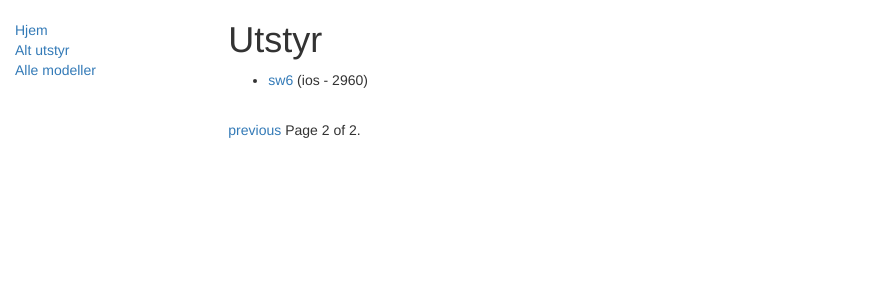
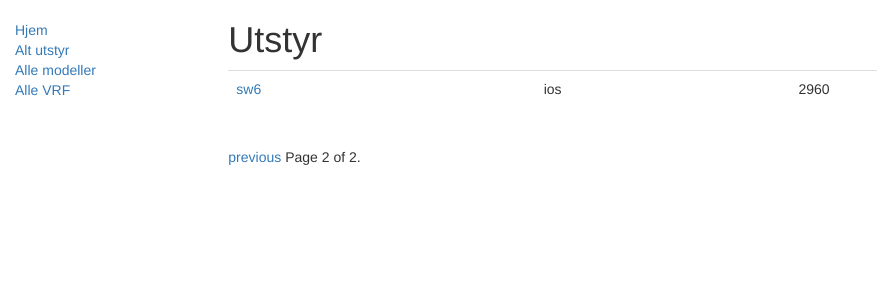
Before and after one commit to torstefan/luralab, a Django app: page /prov/equipment?page=2 in a window 1280 px wide. Shown: the top 300 px of the page, without its empty margins (0-877 px from the left). Run offline with Django 3.2, Linux system fonts and the light colour scheme; data comes from the database, SQL or seed files in the repository; both versions use the stored data as it was after the commit; some libraries are stand-ins or nearby versions.

Commit message:
VRF with VLAN under Equipment

```diff
--- a/prov/models.py
+++ b/prov/models.py
@@ -19,6 +19,46 @@ class Equipment(models.Model):
         Returns the url to access a particular instance of the model.
         """
         return reverse('equipment-detail', args=[str(self.id)])
+
+    class Meta:
+        ordering = ['name']
+
+class Vrf(models.Model):
+    name = models.CharField(max_length=200, help_text="Enter name of the vrf")
+
+    equipment = models.ForeignKey('Equipment', on_delete=models.CASCADE, null=True)
+
+    loopback = models.CharField(max_length=200, help_text="Enter name of the vrf")
+    linknet = models.CharField(max_length=200, help_text="Enter name of the vrf")
+
+
+    def __str__(self):
+        return self.name + " - " + self.loopback
+
+    def get_absolute_url(self):
+        """
+        Returns the url to access a particular instance of the model.
+        """
+        return reverse('vrf-detail', args=[str(self.id)])
+
+    class Meta:
+        ordering = ['name']
+
+class Vlan(models.Model):
+    name = models.CharField(max_length=200, help_text="Enter name of the vrf")
+    vlan_id = models.IntegerField(help_text="Enter the VLAN ID")
+    network_addr = models.CharField(max_length=200, help_text="Enter net_addr in / notation. Eg. 1.1.1.0/24 ")
+
+    vrf = models.ForeignKey('Vrf', on_delete=models.SET_NULL, null=True)
+
+    def __str__(self):
+        return self.name
+
+    def get_absolute_url(self):
+        """
+        Returns the url to access a particular instance of the model.
+        """
+        return reverse('vlan-detail', args=[str(self.id)])
 
     class Meta:
         ordering = ['name']
--- a/prov/static/css/styles.css
+++ b/prov/static/css/styles.css
@@ -3,3 +3,8 @@
     padding: 0;
     list-style: none;
 }
+
+.table-borderless td,
+.table-borderless th {
+    border: 0;
+}
--- a/prov/templates/base_generic.html
+++ b/prov/templates/base_generic.html
@@ -25,6 +25,7 @@
           <li><a href="{% url 'index' %}">Hjem</a></li>
           <li><a href="{% url 'equipment' %}">Alt utstyr</a></li>
           <li><a href="{% url 'emodel' %}">Alle modeller</a></li>
+          <li><a href="{% url 'vrf' %}">Alle VRF</a></li>
       </ul>
      {% endblock %}
       </div>
--- a/prov/templates/index.html
+++ b/prov/templates/index.html
@@ -10,8 +10,8 @@
   <p>Luralab har følgende innhold: </p>
   <ul>
     <li><strong>Utstyr:</strong> {{ num_equip }}</li>
-      <li><strong>Modeller:</strong> {{ num_emodel }}</li>
-      <li><strong>Os:</strong> {{ num_os }}</li>
+    <li><strong>Modeller:</strong> {{ num_emodel }}</li>
+    <li><strong>Os:</strong> {{ num_os }}</li>
   </ul>
 
 {% endblock %}
--- a/prov/templates/prov/equipment_list.html
+++ b/prov/templates/prov/equipment_list.html
@@ -5,15 +5,45 @@
 
     {% if equipment_list %}
 
-    <ul>
-
-      {% for equipment in equipment_list %}
-      <li>
-        <a href="{{ equipment.get_absolute_url }}">{{ equipment.name }}</a> ({{ equipment.os }} - {{equipment.equip_model}})
-      </li>
-      {% endfor %}
-
-    </ul>
+        <table class="table">
+          {% for equipment in equipment_list %}
+          <tr>
+            <td>
+               <a href="{{ equipment.get_absolute_url }}">{{ equipment.name }}</a>
+            </td>
+          <td>
+              {{ equipment.os }}
+          </td>
+          <td>
+             {{equipment.equip_model}}
+          </td>
+          <td>
+            <table class="table table-sm">
+           {% for vrf in equipment.vrf_set.all %}
+               <tr>
+                   <td>
+                       {{ vrf.name }}
+                   </td>
+                   <td>
+                       {{ vrf.loopback }}
+                   </td>
+                   <td>
+                       {{ vrf.linknet }}
+                   </td>
+                   <td>
+                         <ul>
+                            {% for vlan in vrf.vlan_set.all %}
+                                <li>VLAN{{ vlan.vlan_id }} - {{ vlan.network_addr }}</li>
+                            {% endfor %}
+                        </ul>
+                   </td>
+               </tr>
+           {% endfor %}
+            </table>
+          </td>
+          </tr>
+          {% endfor %}
+        </table>
     {% else %}
       <p>There are no equipment in the database.</p>
     {% endif %}
--- a/prov/urls.py
+++ b/prov/urls.py
@@ -8,6 +8,9 @@ urlpatterns = [
     path('equipment', views.EquipmentListView.as_view(), name='equipment'),
     path('equipment/<int:pk>', views.EquipmentDetailView.as_view(), name='equipment-detail'),
 
+    path('vrf', views.VrfListView.as_view(), name='vrf'),
+    path('vrf/<int:pk>', views.VrfDetailView.as_view(), name='vrf-detail'),
+
     path('emodel', views.EmodelListView.as_view(), name='emodel'),
     path('emodel/<int:pk>', views.EmodelDetailView.as_view(), name='emodel-detail')
 ]
--- a/prov/views.py
+++ b/prov/views.py
@@ -3,7 +3,7 @@ from django.views import generic
 
 # Create your views here.
 
-from .models import Equipment, Emodel, Os
+from .models import Equipment, Emodel, Os, Vrf
 
 def index(request):
     num_equip = Equipment.objects.all().count()
@@ -26,6 +26,15 @@ class EquipmentDetailView(generic.DetailView):
     model = Equipment
 
 
+class VrfListView(generic.ListView):
+    model = Vrf
+    paginate_by = 10
+
+
+class VrfDetailView(generic.DetailView):
+    model = Vrf
+
+
 class EmodelListView(generic.ListView):
     model = Emodel
     paginate_by = 10
```
Also changed, not shown: prov/admin.py (+15 -1 lines), prov/templates/prov/equipment_detail.html (+20 -0 lines), prov/templates/prov/vrf_detail.html (added, +9 -0 lines), prov/templates/prov/vrf_list.html (added, +20 -0 lines), db.sqlite3.
